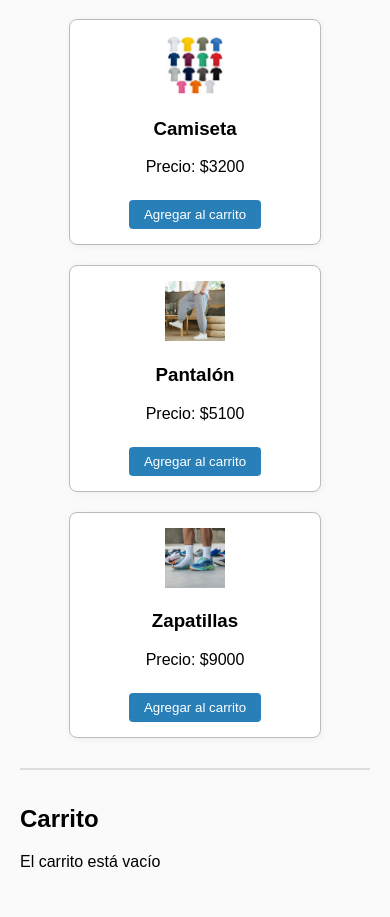
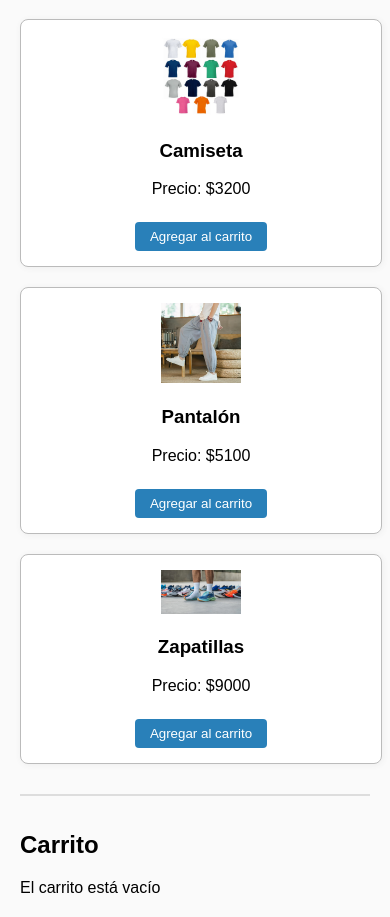
Before and after one commit to funfely/JS-comision73490-N2, a plain HTML site: page index.html in a window 390 px wide. Shown: the part 61-978 px from the top of the page. Before the commit the page ends 952 px from the top, so only its background shows below. Drawn offline with Linux system fonts and the light colour scheme; files whose address does not match are found by name.

Commit message:
sume el responsivo para que no rompa la imagen desde mobile

```diff
--- a/styles.css
+++ b/styles.css
@@ -23,8 +23,8 @@ h1 {
   text-align: center;
 }
 .card img {
-  width: 60px;
-  height: 60px;
+  width: 80px;
+  height: 80px;
   object-fit: cover;
 }
 .card button {
@@ -41,3 +41,19 @@ h1 {
   border-top: 2px solid #ddd;
   padding-top: 15px;
 }
+/* Responsivo para celulares */
+@media (max-width: 600px) {
+  #productos {
+    flex-direction: column;
+    align-items: center;
+  }
+  .card {
+    width: 98vw;
+    max-width: 330px;
+  }
+  .card img {
+    max-width: 80px;
+    width: 100%;
+    height: auto;
+  }
+}
```
